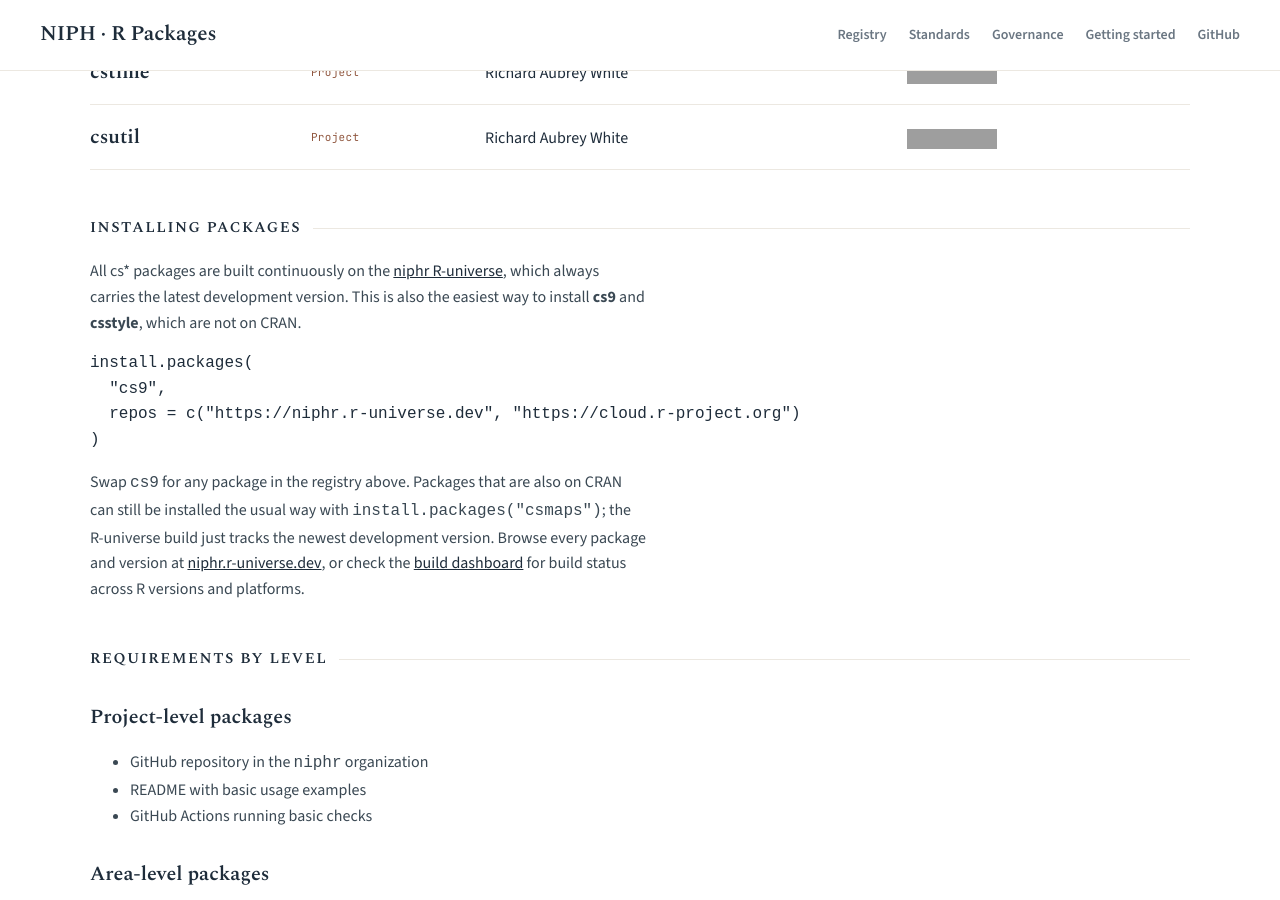
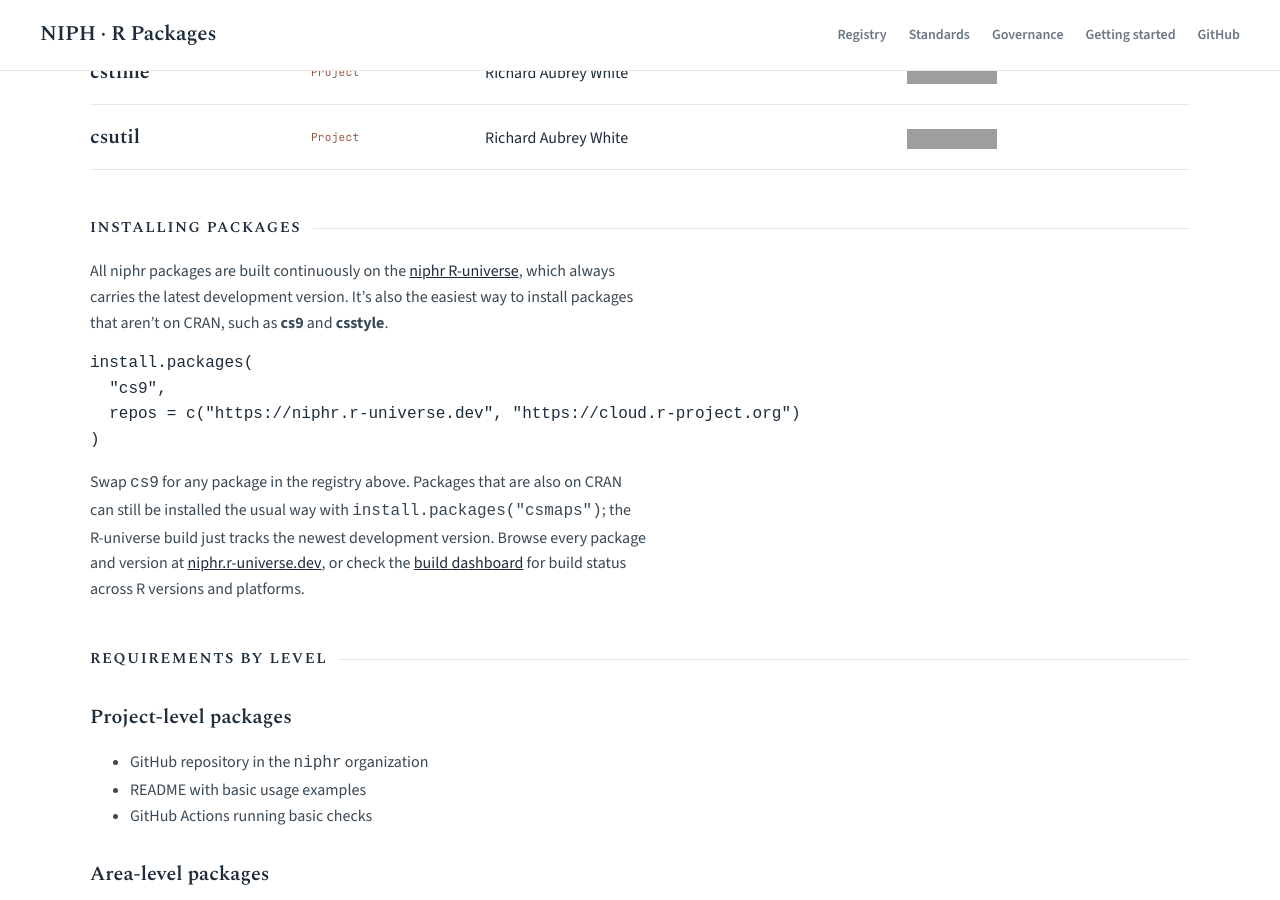
Before and after one commit to niphr/niphr.github.io, a Jekyll site: the page built from index.md, in a window 1280 px wide and 900 px high, scrolled down 1118 px. Built offline with Jekyll 4.4.1, drawn with Linux system fonts in a browser that asks for light colours; grey boxes are pictures that could not be loaded.

Commit message:
Frame install instructions org-wide, not cs-family specific

````diff
--- a/index.md
+++ b/index.md
@@ -30,7 +30,7 @@ We organize packages into two levels:
 
 ## Installing packages
 
-All cs* packages are built continuously on the [niphr R-universe](https://niphr.r-universe.dev), which always carries the latest development version. This is also the easiest way to install **cs9** and **csstyle**, which are not on CRAN.
+All niphr packages are built continuously on the [niphr R-universe](https://niphr.r-universe.dev), which always carries the latest development version. It's also the easiest way to install packages that aren't on CRAN, such as **cs9** and **csstyle**.
 
 ```r
 install.packages(
````
